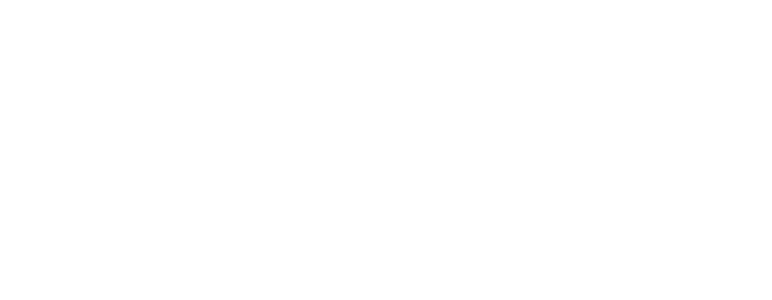
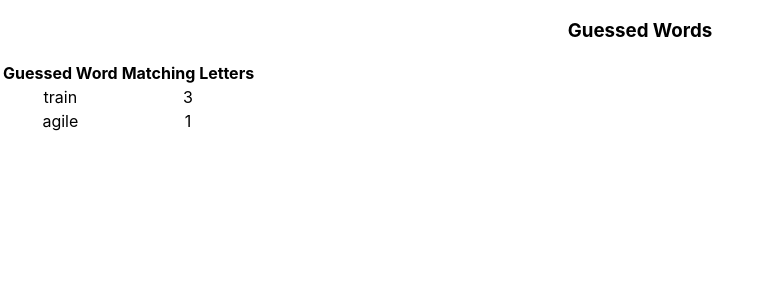
Before and after one commit to carlosjgonza/jotto-app-jest, a React app: page / in a window 1280 px wide. Shown: the top 300 px of the page, without its empty margins (0-772 px from the left). Built offline with nearby package versions, Linux system fonts and the light colour scheme.

Commit message:
Including dummy guessed words to test component GuessedWords with latest changes

```diff
--- a/src/App.js
+++ b/src/App.js
@@ -1,9 +1,15 @@
 import React from 'react';
+import GuessedWords from './GuessedWords';
 import './App.css';
 
 function App() {
+  const guessedWordsTest = [
+    { guessedWord: "train", letterMatchCount: 3 },
+    { guessedWord: "agile", letterMatchCount: 1 }
+  ];
   return (
     <div className="App">
+      <GuessedWords guessedWords={guessedWordsTest} />
     </div>
   );
 }
```
